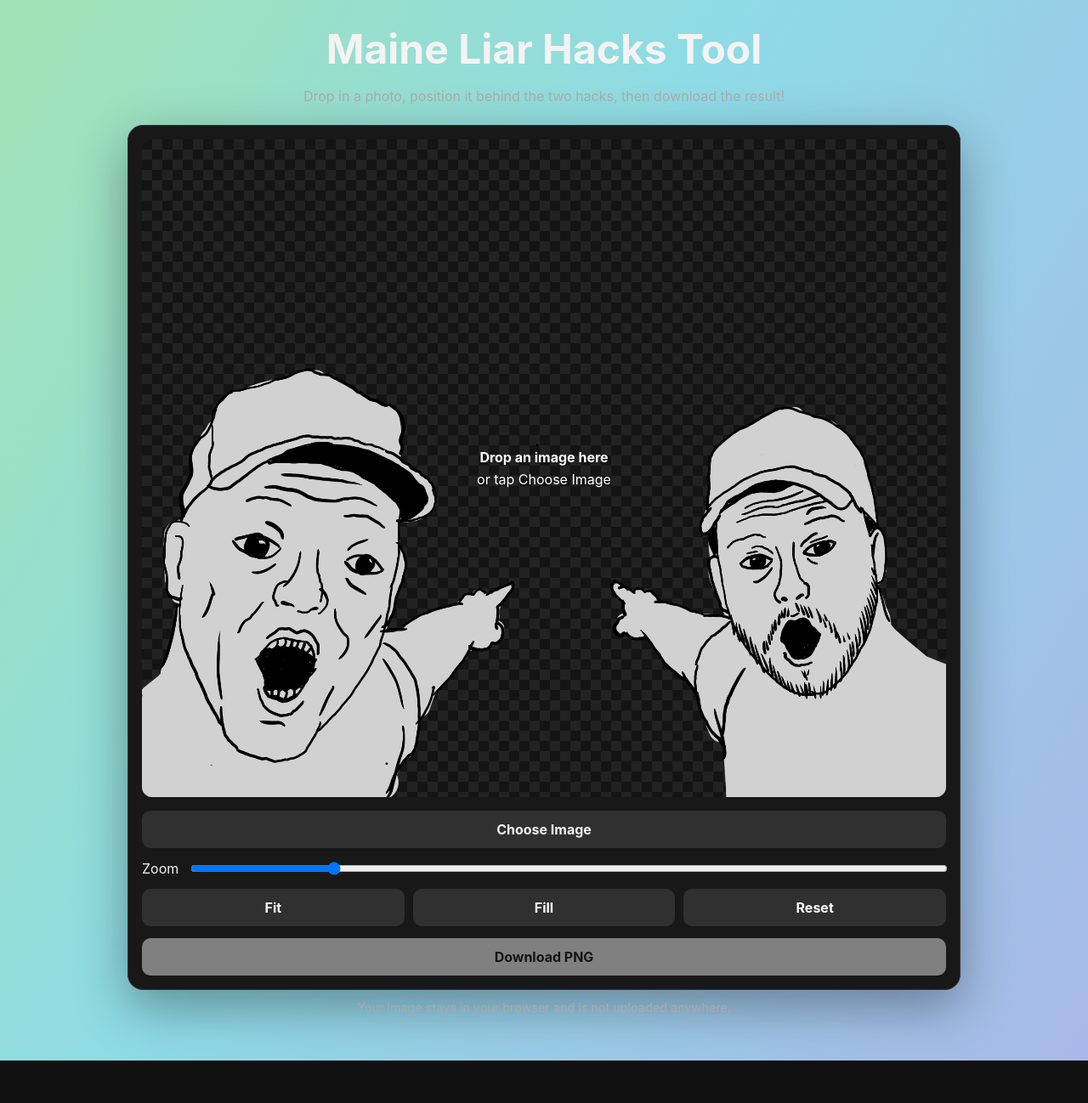
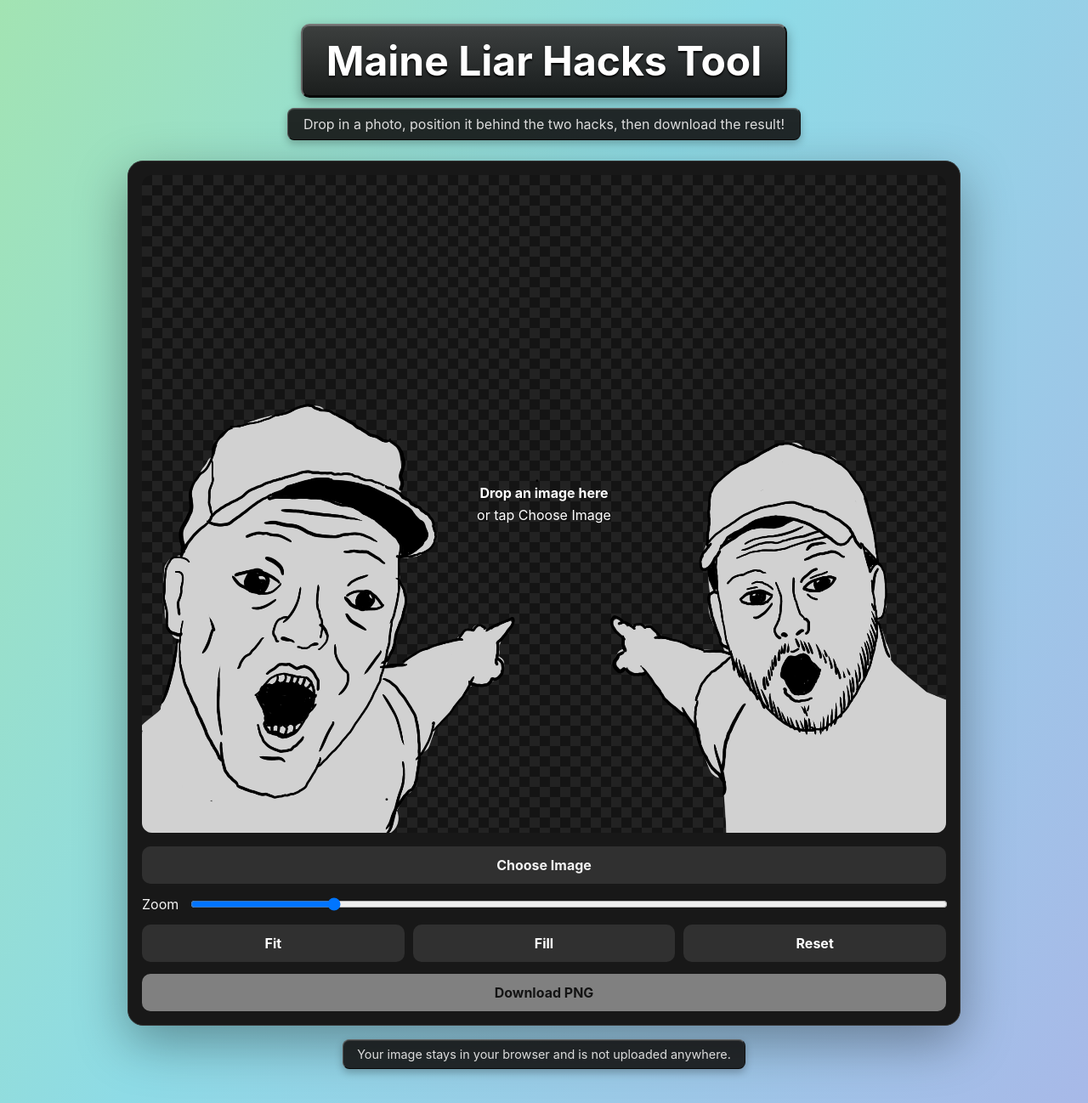
Before and after one commit to maineliar69/MaineLiar-Meme-Tool, a plain HTML site: page index.html in a window 1280 px wide. Shown: the whole page at 85% size. Before the commit the page ends 1248 px from the top, so only its background shows below. Drawn offline with Linux system fonts and the light colour scheme.

Commit message:
Update style.css

```diff
--- a/style.css
+++ b/style.css
@@ -186,3 +186,74 @@ button:disabled {
     padding: 10px;
   }
 }
+/* Header text panel */
+h1 {
+  display: table;
+  margin: 0 auto 12px;
+  padding: 12px 28px;
+
+  color: #ffffff;
+  background: linear-gradient(
+    180deg,
+    rgba(55, 55, 55, 0.95),
+    rgba(20, 20, 20, 0.95)
+  );
+
+  border-top: 2px solid #777;
+  border-left: 2px solid #666;
+  border-right: 2px solid #111;
+  border-bottom: 2px solid #080808;
+
+  border-radius: 10px;
+
+  box-shadow:
+    inset 0 1px 0 rgba(255, 255, 255, 0.18),
+    inset 0 -1px 0 rgba(0, 0, 0, 0.8),
+    0 5px 14px rgba(0, 0, 0, 0.35);
+
+  text-shadow: 0 2px 2px #000;
+}
+
+
+/* Description underneath header */
+.sub {
+  display: table;
+  margin: 0 auto 22px;
+  padding: 8px 18px;
+
+  color: #ddd;
+  background: rgba(20, 20, 20, 0.9);
+
+  border-top: 1px solid #666;
+  border-left: 1px solid #555;
+  border-right: 1px solid #111;
+  border-bottom: 1px solid #080808;
+
+  border-radius: 8px;
+
+  box-shadow:
+    inset 0 1px 0 rgba(255,255,255,0.12),
+    0 4px 10px rgba(0,0,0,0.25);
+}
+
+
+/* Footer/privacy text panel */
+.privacy {
+  display: table;
+  margin: 16px auto 0;
+  padding: 8px 16px;
+
+  color: #ddd;
+  background: rgba(20, 20, 20, 0.9);
+
+  border-top: 1px solid #666;
+  border-left: 1px solid #555;
+  border-right: 1px solid #111;
+  border-bottom: 1px solid #080808;
+
+  border-radius: 8px;
+
+  box-shadow:
+    inset 0 1px 0 rgba(255,255,255,0.12),
+    0 4px 10px rgba(0,0,0,0.25);
+}
```
